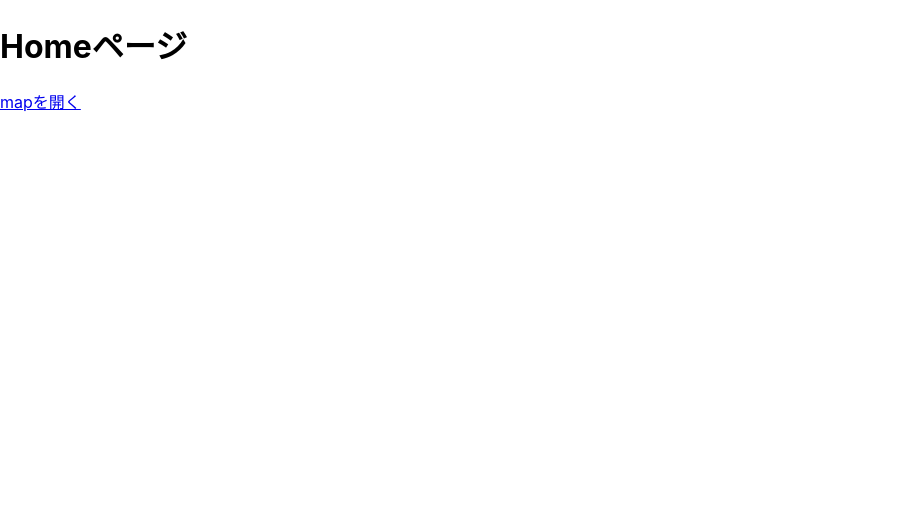
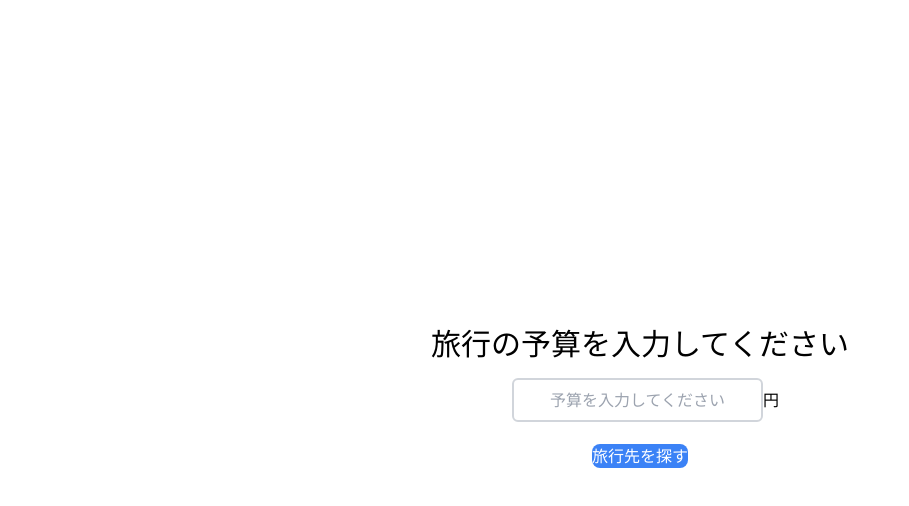
Before and after one commit to ojiro-doi/progate-hato, a React (Create React App) app: page / in a window 1280 px wide. Shown: the top 506 px of the page, without its empty margins (0-909 px from the left). Built offline with nearby package versions, Linux system fonts and the light colour scheme.

Commit message:
HOME  added

```diff
--- a/package.json
+++ b/package.json
@@ -18,6 +18,7 @@
   },
   "scripts": {
     "start": "react-scripts start",
+    "build:tailwind":"tailwind build src/styles.css -o src/tailwind.css",
     "build": "react-scripts build",
     "test": "react-scripts test",
     "eject": "react-scripts eject"
@@ -41,6 +42,7 @@
     ]
   },
   "devDependencies": {
-    "@babel/plugin-proposal-private-property-in-object": "^7.21.11"
+    "@babel/plugin-proposal-private-property-in-object": "^7.21.11",
+    "tailwindcss": "^3.4.3"
   }
 }
--- /dev/null
+++ b/src/Tailwind.css
@@ -0,0 +1,3 @@
+@import 'tailwindcss/base';
+@import 'tailwindcss/components';
+@import 'tailwindcss/utilities';
--- a/src/index.css
+++ /dev/null
@@ -1,13 +0,0 @@
-body {
-  margin: 0;
-  font-family: -apple-system, BlinkMacSystemFont, 'Segoe UI', 'Roboto', 'Oxygen',
-    'Ubuntu', 'Cantarell', 'Fira Sans', 'Droid Sans', 'Helvetica Neue',
-    sans-serif;
-  -webkit-font-smoothing: antialiased;
-  -moz-osx-font-smoothing: grayscale;
-}
-
-code {
-  font-family: source-code-pro, Menlo, Monaco, Consolas, 'Courier New',
-    monospace;
-}
--- a/src/index.js
+++ b/src/index.js
@@ -1,6 +1,5 @@
 import React from 'react';
 import ReactDOM from 'react-dom/client';
-import './index.css';
 import App from './App';
 import reportWebVitals from './reportWebVitals';
 
--- a/src/pages/Home.js
+++ b/src/pages/Home.js
@@ -1,13 +1,37 @@
 import { Link } from "react-router-dom";
+import { useState } from "react";
+import '../Tailwind.css';
 
 function Home() {
+    const [amount, setAmount] = useState('');
+
+    const handleAmountChange = (event) => {
+      setAmount(event.target.value);
+    };
+
   return (
-    <>
-      <h1 className="text-3xl font-bold underline text-center mb-4">Homeページ</h1>
-      <div className="text-blue-500 hover:underline text-center my-1.5">
-        <Link to={'/map'}>mapを開く</Link>
+    <div className="flex items-center justify-center min-h-screen">
+        <div>
+        <h1 className="text-3xl text-center mb-4">旅行の予算を入力してください</h1>
+        <form className="text-center mb-4">
+        <div className="flex justify-between items-center w-64 mx-auto">
+            <input
+            type="text"
+            value={amount}
+            onChange={handleAmountChange}
+            className="border-2 border-gray-300 rounded-md p-2 flex-grow text-center"
+            placeholder="予算を入力してください"
+        />
+    <span>円</span>
+  </div>
+        </form>
+        <div className="flex justify-center">
+            <div className="bg-blue-500 hover:bg-blue-700 text-white text-center my-1.5 inline-block rounded-lg">
+            <Link to={'/map'}>旅行先を探す</Link>
+            </div>
+        </div>
       </div>
-    </>
+    </div>
   );
 }
 
--- /dev/null
+++ b/tailwind.config.js
@@ -0,0 +1,8 @@
+/** @type {import('tailwindcss').Config} */
+module.exports = {
+  content: ["./src/**/*.{html,js}"],
+  theme: {
+    extend: {},
+  },
+  plugins: [],
+}
```
Also changed, not shown: 1 other file (tests, documents, lock files or other folders).
